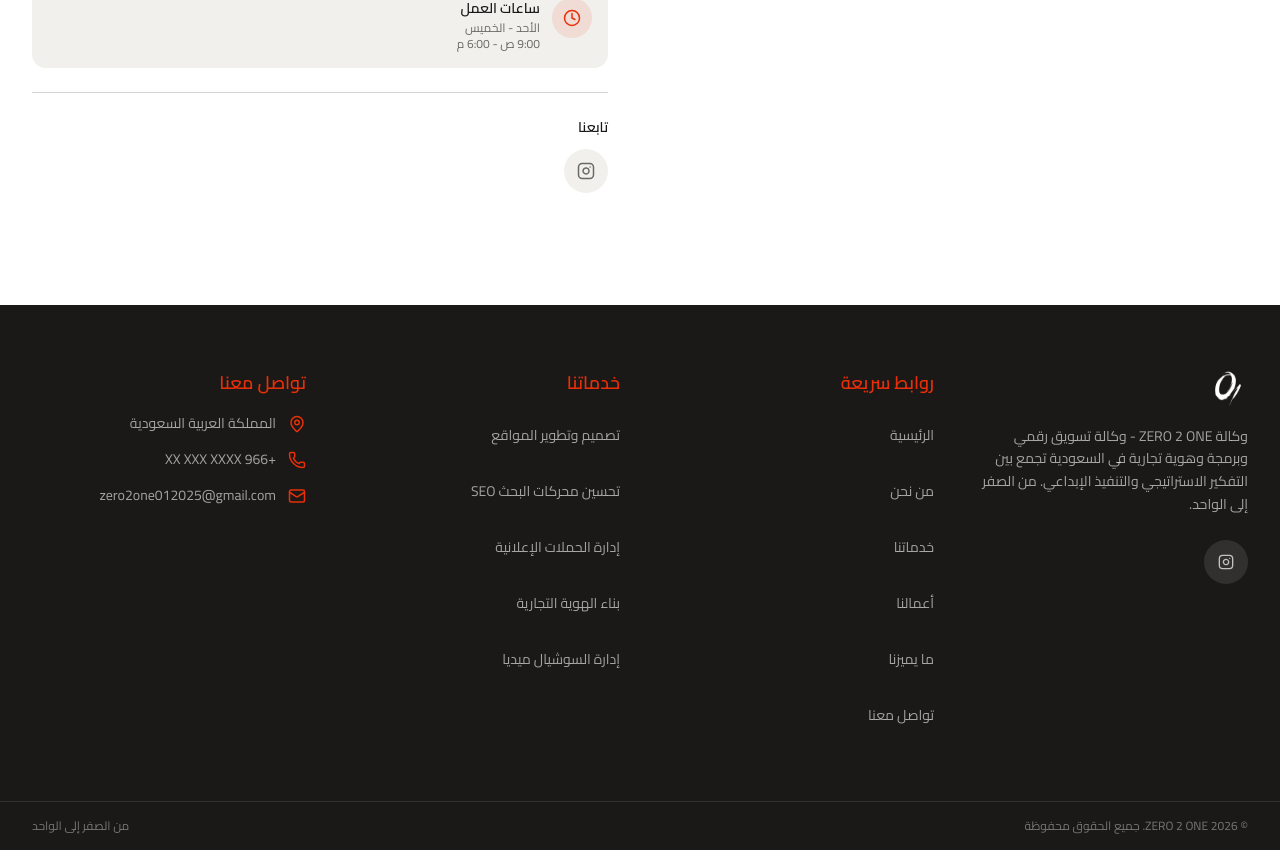
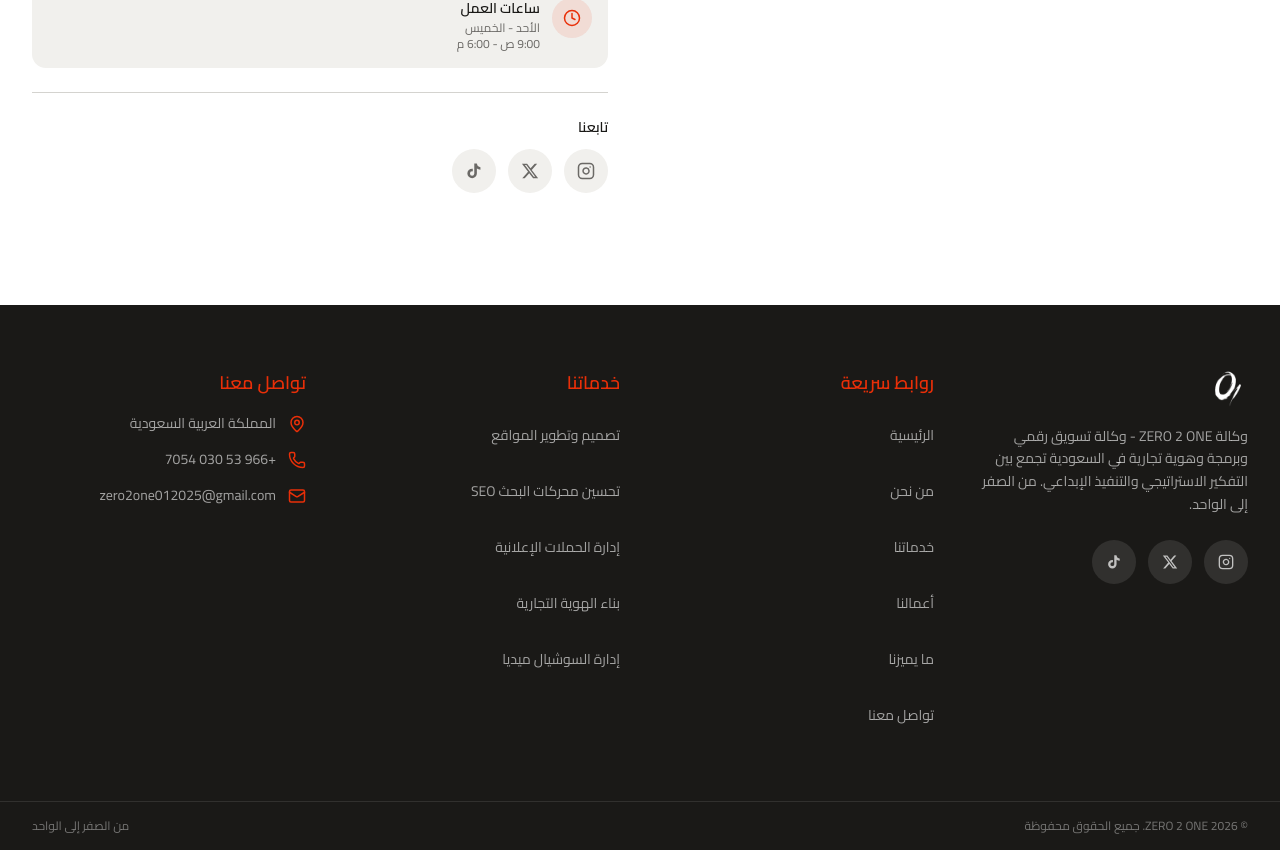
Before and after one commit to fhrrutedf/zero2one-static-, a Next.js app: page / in a window 1280 px wide. Shown: the part 5909-6759 px from the top of the page. Built offline with nearby package versions, Linux system fonts and the light colour scheme.

Commit message:
9037b35b-b882-428e-9e42-78b800161ccb

```diff
--- a/src/app/layout.tsx
+++ b/src/app/layout.tsx
@@ -148,6 +148,8 @@ j=d.createElement(s),dl=l!='dataLayer'?'&l='+l:'';j.async=true;j.src=
               },
               sameAs: [
                 "https://www.instagram.com/zero2onedm/",
+                "https://x.com/Zero2OneDM",
+                "https://www.tiktok.com/@zero2one2030",
               ],
               serviceType: [
                 "التسويق الرقمي",
@@ -174,7 +176,7 @@ j=d.createElement(s),dl=l!='dataLayer'?'&l='+l:'';j.async=true;j.src=
               name: "ZERO 2 ONE",
               description: "وكالة تسويق رقمي وتحول رقمي في الرياض، السعودية",
               url: "https://zero2one.sa",
-              telephone: "+966000000000",
+              telephone: "+966530307054",
               email: "zero2one012025@gmail.com",
               image: "https://zero2one.sa/logo.png",
               priceRange: "$$",
@@ -199,6 +201,8 @@ j=d.createElement(s),dl=l!='dataLayer'?'&l='+l:'';j.async=true;j.src=
               ],
               sameAs: [
                 "https://www.instagram.com/zero2onedm/",
+                "https://x.com/Zero2OneDM",
+                "https://www.tiktok.com/@zero2one2030",
               ],
             }),
           }}
--- a/src/components/Contact.tsx
+++ b/src/components/Contact.tsx
@@ -108,8 +108,14 @@ export default function Contact() {
             <div className="mt-5 sm:mt-6 pt-5 sm:pt-6 border-t border-border">
               <h4 className="font-semibold text-foreground text-xs sm:text-sm mb-3">{t('contact_social')}</h4>
               <div className="flex items-center gap-2 sm:gap-3">
-                <a href="https://www.instagram.com/zero2onedm/" target="_blank" rel="noopener noreferrer" className="w-9 h-9 sm:w-10 sm:h-10 flex items-center justify-center rounded-full bg-card-bg text-muted-foreground hover:bg-brand hover:text-white transition-all duration-300 min-w-[44px] min-h-[44px]">
+                <a href="https://www.instagram.com/zero2onedm/" target="_blank" rel="noopener noreferrer" aria-label="Instagram" className="w-9 h-9 sm:w-10 sm:h-10 flex items-center justify-center rounded-full bg-card-bg text-muted-foreground hover:bg-brand hover:text-white transition-all duration-300 min-w-[44px] min-h-[44px]">
                   <Instagram size={16} className="sm:w-[18px] sm:h-[18px]" />
+                </a>
+                <a href="https://x.com/Zero2OneDM" target="_blank" rel="noopener noreferrer" aria-label="X (Twitter)" className="w-9 h-9 sm:w-10 sm:h-10 flex items-center justify-center rounded-full bg-card-bg text-muted-foreground hover:bg-brand hover:text-white transition-all duration-300 min-w-[44px] min-h-[44px]">
+                  <svg width="16" height="16" viewBox="0 0 24 24" fill="currentColor" className="sm:w-[18px] sm:h-[18px]"><path d="M18.244 2.25h3.308l-7.227 8.26 8.502 11.24H16.17l-5.214-6.817L4.99 21.75H1.68l7.73-8.835L1.254 2.25H8.08l4.713 6.231zm-1.161 17.52h1.833L7.084 4.126H5.117z"/></svg>
+                </a>
+                <a href="https://www.tiktok.com/@zero2one2030" target="_blank" rel="noopener noreferrer" aria-label="TikTok" className="w-9 h-9 sm:w-10 sm:h-10 flex items-center justify-center rounded-full bg-card-bg text-muted-foreground hover:bg-brand hover:text-white transition-all duration-300 min-w-[44px] min-h-[44px]">
+                  <svg width="16" height="16" viewBox="0 0 24 24" fill="currentColor" className="sm:w-[18px] sm:h-[18px]"><path d="M19.59 6.69a4.83 4.83 0 0 1-3.77-4.25V2h-3.45v13.67a2.89 2.89 0 0 1-2.88 2.5 2.89 2.89 0 0 1 0-5.78 2.86 2.86 0 0 1 .9.15V9.01a6.27 6.27 0 0 0-.9-.07 6.34 6.34 0 0 0 0 12.68 6.34 6.34 0 0 0 6.34-6.34V8.75a8.18 8.18 0 0 0 4.76 1.52V6.84a4.84 4.84 0 0 1-1-.15z"/></svg>
                 </a>
               </div>
             </div>
--- a/src/components/Footer.tsx
+++ b/src/components/Footer.tsx
@@ -22,6 +22,12 @@ const serviceLinks: { href: string; labelKey: TranslationKey }[] = [
   { href: '#services', labelKey: 'service_5_title' },
 ];
 
+const socialLinks = [
+  { href: 'https://www.instagram.com/zero2onedm/', label: 'Instagram', icon: 'instagram' },
+  { href: 'https://x.com/Zero2OneDM', label: 'X (Twitter)', icon: 'twitter' },
+  { href: 'https://www.tiktok.com/@zero2one2030', label: 'TikTok', icon: 'tiktok' },
+];
+
 export default function Footer() {
   const { t } = useLanguage();
   const year = new Date().getFullYear();
@@ -40,8 +46,14 @@ export default function Footer() {
             <Image src="/logo-white.png" alt="ZERO 2 ONE" width={140} height={44} className="h-10 w-auto mb-4" />
             <p className="text-white/60 leading-relaxed text-xs sm:text-sm mb-4 sm:mb-6">{t('footer_desc')}</p>
             <div className="flex items-center gap-2 sm:gap-3">
-              <a href="https://www.instagram.com/zero2onedm/" target="_blank" rel="noopener noreferrer" className="w-9 h-9 sm:w-9 sm:h-9 flex items-center justify-center rounded-full bg-white/10 text-white/70 hover:bg-brand hover:text-white transition-all duration-300 min-w-[44px] min-h-[44px]">
+              <a href="https://www.instagram.com/zero2onedm/" target="_blank" rel="noopener noreferrer" aria-label="Instagram" className="w-9 h-9 sm:w-9 sm:h-9 flex items-center justify-center rounded-full bg-white/10 text-white/70 hover:bg-brand hover:text-white transition-all duration-300 min-w-[44px] min-h-[44px]">
                 <Instagram size={14} className="sm:w-4 sm:h-4" />
+              </a>
+              <a href="https://x.com/Zero2OneDM" target="_blank" rel="noopener noreferrer" aria-label="X (Twitter)" className="w-9 h-9 sm:w-9 sm:h-9 flex items-center justify-center rounded-full bg-white/10 text-white/70 hover:bg-brand hover:text-white transition-all duration-300 min-w-[44px] min-h-[44px]">
+                <svg width="14" height="14" viewBox="0 0 24 24" fill="currentColor" className="sm:w-4 sm:h-4"><path d="M18.244 2.25h3.308l-7.227 8.26 8.502 11.24H16.17l-5.214-6.817L4.99 21.75H1.68l7.73-8.835L1.254 2.25H8.08l4.713 6.231zm-1.161 17.52h1.833L7.084 4.126H5.117z"/></svg>
+              </a>
+              <a href="https://www.tiktok.com/@zero2one2030" target="_blank" rel="noopener noreferrer" aria-label="TikTok" className="w-9 h-9 sm:w-9 sm:h-9 flex items-center justify-center rounded-full bg-white/10 text-white/70 hover:bg-brand hover:text-white transition-all duration-300 min-w-[44px] min-h-[44px]">
+                <svg width="14" height="14" viewBox="0 0 24 24" fill="currentColor" className="sm:w-4 sm:h-4"><path d="M19.59 6.69a4.83 4.83 0 0 1-3.77-4.25V2h-3.45v13.67a2.89 2.89 0 0 1-2.88 2.5 2.89 2.89 0 0 1 0-5.78 2.86 2.86 0 0 1 .9.15V9.01a6.27 6.27 0 0 0-.9-.07 6.34 6.34 0 0 0 0 12.68 6.34 6.34 0 0 0 6.34-6.34V8.75a8.18 8.18 0 0 0 4.76 1.52V6.84a4.84 4.84 0 0 1-1-.15z"/></svg>
               </a>
             </div>
           </div>
@@ -92,14 +104,14 @@ export default function Footer() {
               </li>
               <li className="flex items-start gap-2 sm:gap-3">
                 <Phone size={16} className="text-brand mt-0.5 shrink-0 sm:w-[18px] sm:h-[18px]" />
-                <a href="tel:+966000000000" className="text-white/60 hover:text-brand transition-colors text-xs sm:text-sm">
-                  {t('contact_phone_num')}
+                <a href="tel:+966530307054" className="text-white/60 hover:text-brand transition-colors text-xs sm:text-sm">
+                  +966 53 030 7054
                 </a>
               </li>
               <li className="flex items-start gap-2 sm:gap-3">
                 <Mail size={16} className="text-brand mt-0.5 shrink-0 sm:w-[18px] sm:h-[18px]" />
                 <a href="mailto:zero2one012025@gmail.com" className="text-white/60 hover:text-brand transition-colors text-xs sm:text-sm">
-                  {t('contact_email_addr')}
+                  zero2one012025@gmail.com
                 </a>
               </li>
             </ul>
--- a/src/components/Header.tsx
+++ b/src/components/Header.tsx
@@ -111,7 +111,7 @@ export default function Header() {
 
             {/* Desktop CTA */}
             <a
-              href="https://wa.me/966500000000"
+              href="https://wa.me/966530307054"
               target="_blank"
               rel="noopener noreferrer"
               className={`hidden sm:flex items-center gap-2 px-4 sm:px-5 py-2 sm:py-2.5 rounded-full text-xs sm:text-sm font-semibold transition-all duration-300 ${
@@ -175,7 +175,7 @@ export default function Header() {
           </nav>
           <div className="mt-6 sm:mt-8 pt-5 sm:pt-6 border-t border-white/10 space-y-3">
             <a
-              href="https://wa.me/966500000000"
+              href="https://wa.me/966530307054"
               target="_blank"
               rel="noopener noreferrer"
               className="flex items-center justify-center gap-2 w-full px-5 py-3 rounded-full bg-brand text-white font-semibold hover:bg-brand-dark transition-colors min-h-[48px]"
--- a/src/components/Services.tsx
+++ b/src/components/Services.tsx
@@ -54,7 +54,7 @@ export default function Services() {
                 </div>
                 <h3 className="text-lg sm:text-xl font-bold text-foreground mb-2 sm:mb-3">{t(service.titleKey)}</h3>
                 <p className="text-muted-foreground leading-relaxed mb-4 sm:mb-6 text-xs sm:text-sm">{t(service.descKey)}</p>
-                <a href="https://wa.me/966500000000" target="_blank" rel="noopener noreferrer" className="inline-flex items-center gap-1.5 sm:gap-2 px-4 sm:px-5 py-2 sm:py-2.5 rounded-full bg-[#25D366]/10 text-[#25D366] font-semibold text-xs sm:text-sm hover:bg-[#25D366] hover:text-white transition-all duration-300 min-h-[44px]">
+                <a href="https://wa.me/966530307054" target="_blank" rel="noopener noreferrer" className="inline-flex items-center gap-1.5 sm:gap-2 px-4 sm:px-5 py-2 sm:py-2.5 rounded-full bg-[#25D366]/10 text-[#25D366] font-semibold text-xs sm:text-sm hover:bg-[#25D366] hover:text-white transition-all duration-300 min-h-[44px]">
                   <MessageCircle size={14} className="sm:w-4 sm:h-4 shrink-0" />
                   <span>{t('services_whatsapp')}</span>
                 </a>
--- a/src/components/WhatsAppButton.tsx
+++ b/src/components/WhatsAppButton.tsx
@@ -8,7 +8,7 @@ export default function WhatsAppButton() {
 
   return (
     <a
-      href="https://wa.me/966500000000"
+      href="https://wa.me/966530307054"
       target="_blank"
       rel="noopener noreferrer"
       className="fixed bottom-4 sm:bottom-6 end-4 sm:end-6 z-50 group"
--- a/src/lib/i18n.ts
+++ b/src/lib/i18n.ts
@@ -106,7 +106,7 @@ export const translations = {
     contact_submit: 'إرسال الرسالة',
     contact_info_title: 'معلومات التواصل',
     contact_address: 'المملكة العربية السعودية',
-    contact_phone_num: '+966 XX XXX XXXX',
+    contact_phone_num: '+966 53 030 7054',
     contact_email_addr: 'zero2one012025@gmail.com',
     contact_working: 'ساعات العمل',
     contact_working_days: 'الأحد - الخميس',
@@ -228,7 +228,7 @@ export const translations = {
     contact_submit: 'Send Message',
     contact_info_title: 'Contact Information',
     contact_address: 'Saudi Arabia',
-    contact_phone_num: '+966 XX XXX XXXX',
+    contact_phone_num: '+966 53 030 7054',
     contact_email_addr: 'zero2one012025@gmail.com',
     contact_working: 'Working Hours',
     contact_working_days: 'Sunday - Thursday',
```
